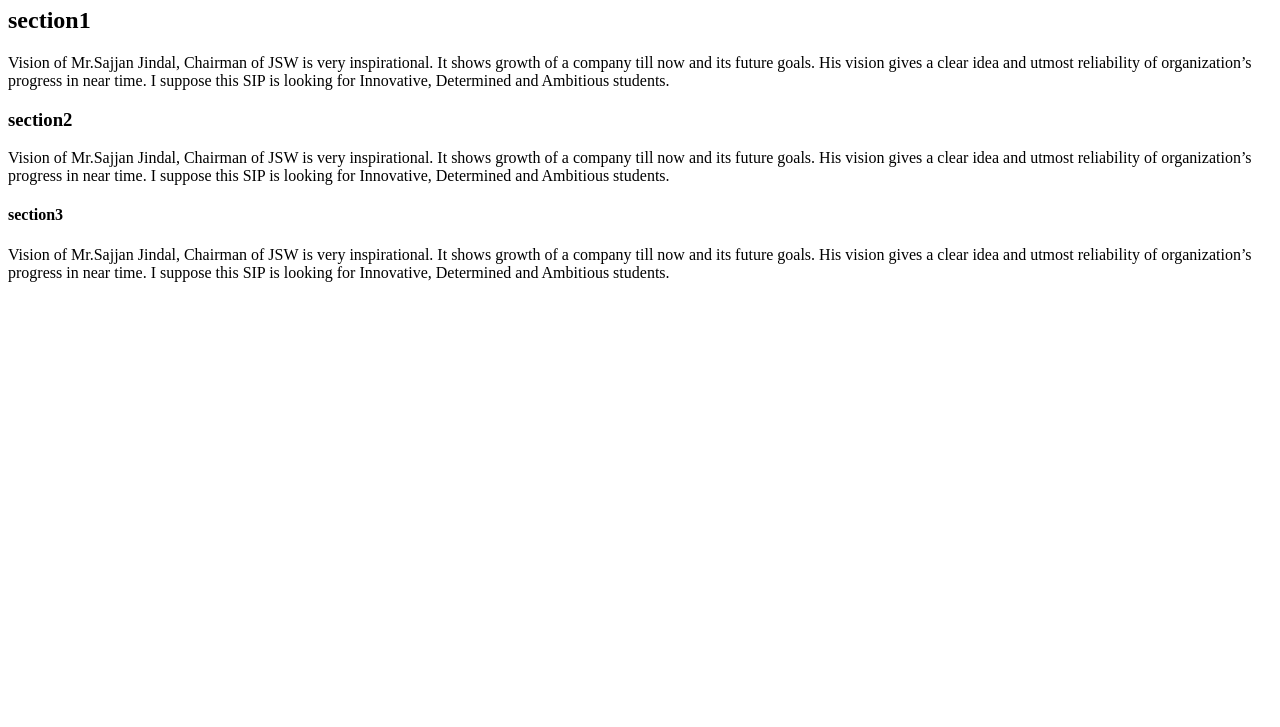
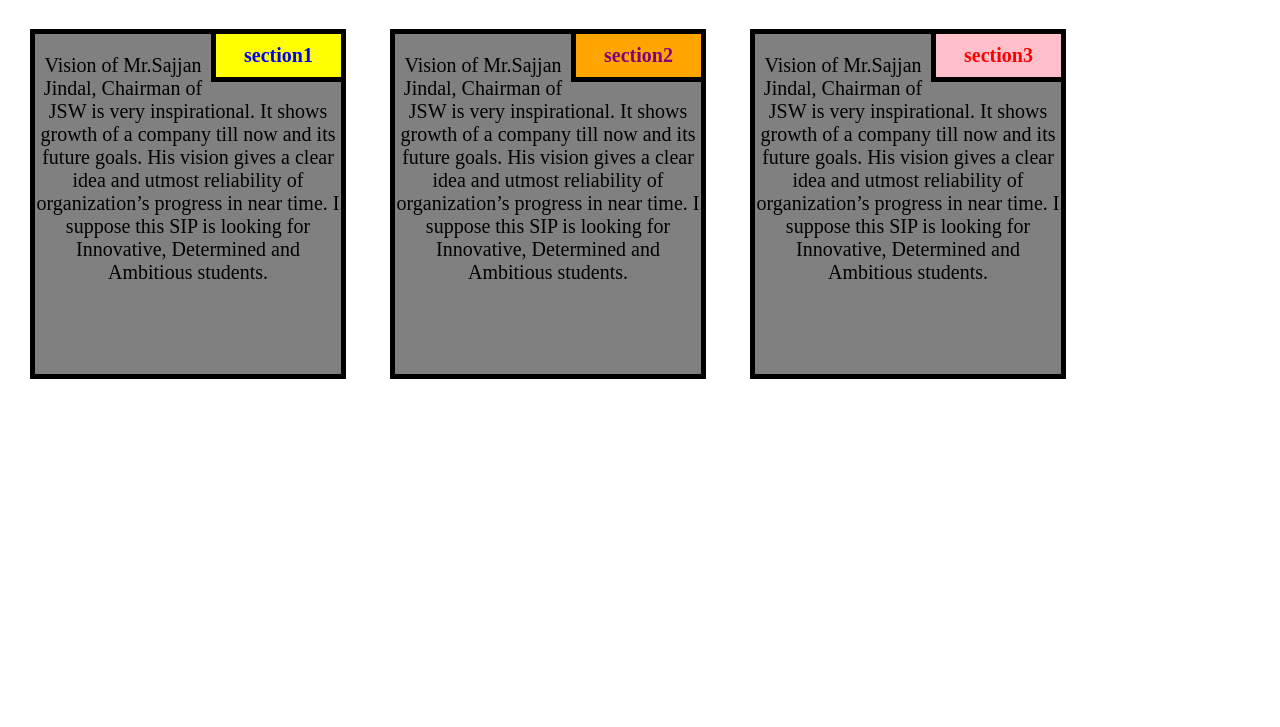
Before and after one commit to krwani/assignment1, a plain HTML site: page mod2_solution/index.html in a window 1280 px wide. Shown: the part 73-800 px from the top of the page. Drawn offline with Linux system fonts and the light colour scheme.

Commit message:
Update index.html

```diff
--- a/mod2_solution/index.html
+++ b/mod2_solution/index.html
@@ -2,7 +2,7 @@
 <html>
 <head>
 <title>Assignment</title>
-<link rel="mod2_solution" type="text/css" href="mod2_solution/css1.css">
+<link rel="stylesheet" type="text/css" href="css1.css">
 </head>
 <body>
 <h1>Our Menu</h1>
```
